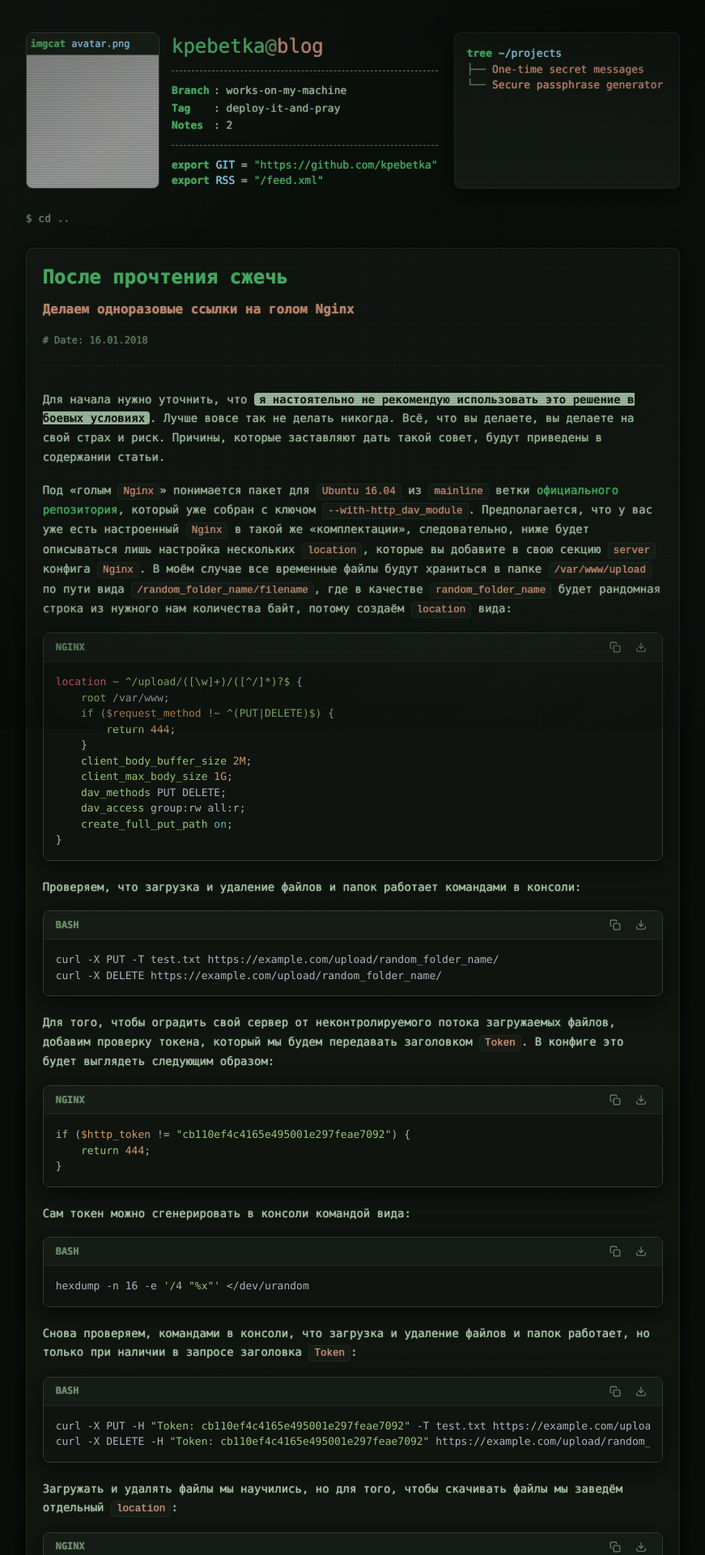
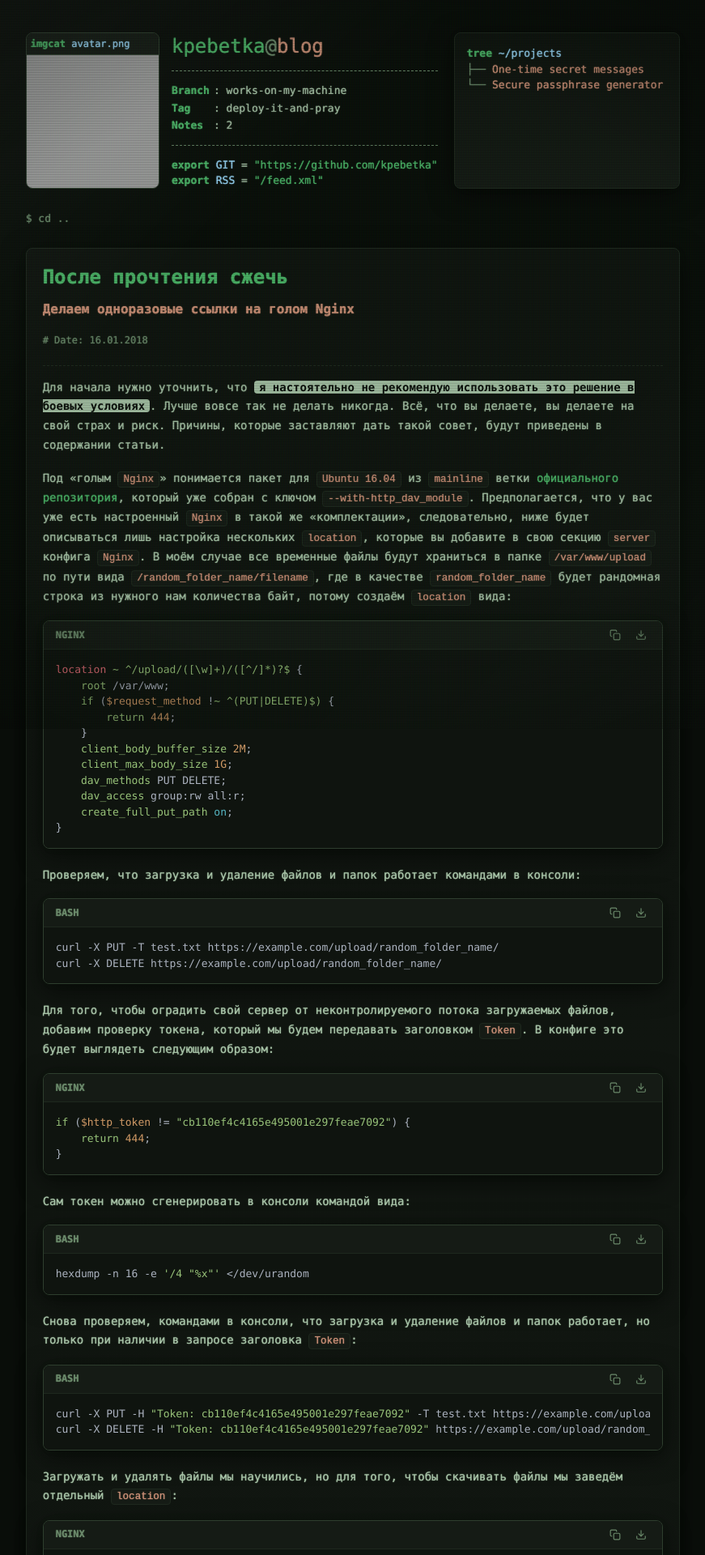
Before and after one commit to KPEBETKA/kpebetka.github.io, a Jekyll site: the page built from _posts/2018-01-16-post.md, in a window 1280 px wide. Shown: the top 1920 px of the page at 81% size, without its empty margins (204-1075 px from the left). Built offline with Jekyll 4.4.1, drawn with Linux system fonts in a browser that asks for light colours; nearby versions of some CDN libraries; grey boxes are pictures that could not be loaded.

Commit message:
Update style.css

```diff
--- a/assets/css/style.css
+++ b/assets/css/style.css
@@ -273,9 +273,13 @@ a:hover {
 }
 
 .post-header {
-    margin-bottom: 30px;
+    margin-bottom: 15px;
     padding-bottom: 20px;
     border-bottom: 1px dashed var(--border);
+}
+
+.post-content > p:first-child {
+    margin-top: 0;
 }
 
 .article-title {
```
